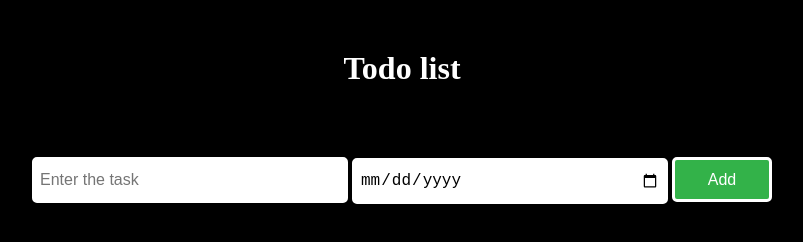
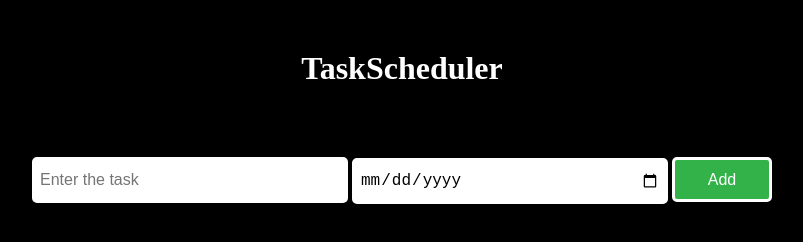
Before and after one commit to HAREESHRAVI/Js-TaskScheduler, a plain HTML site: page index.html in a window 1280 px wide. Shown: the whole page, without its empty margins (238-1041 px from the left). Drawn offline with Linux system fonts and the light colour scheme.

Commit message:
minor aesthetic changes

```diff
--- a/index.html
+++ b/index.html
@@ -3,12 +3,12 @@
   <head>
     <meta charset="UTF-8" />
     <meta name="viewport" content="width=device-width, initial-scale=1.0" />
-    <title>Todo list</title>
+    <title>TaskScheduler</title>
     <link rel="stylesheet" href="styles.css" />
   </head>
   <body>
     <div>
-      <h1>Todo list</h1>
+      <h1>TaskScheduler</h1>
       <div class="key-elements">
         <input
           placeholder="Enter the task "
```
